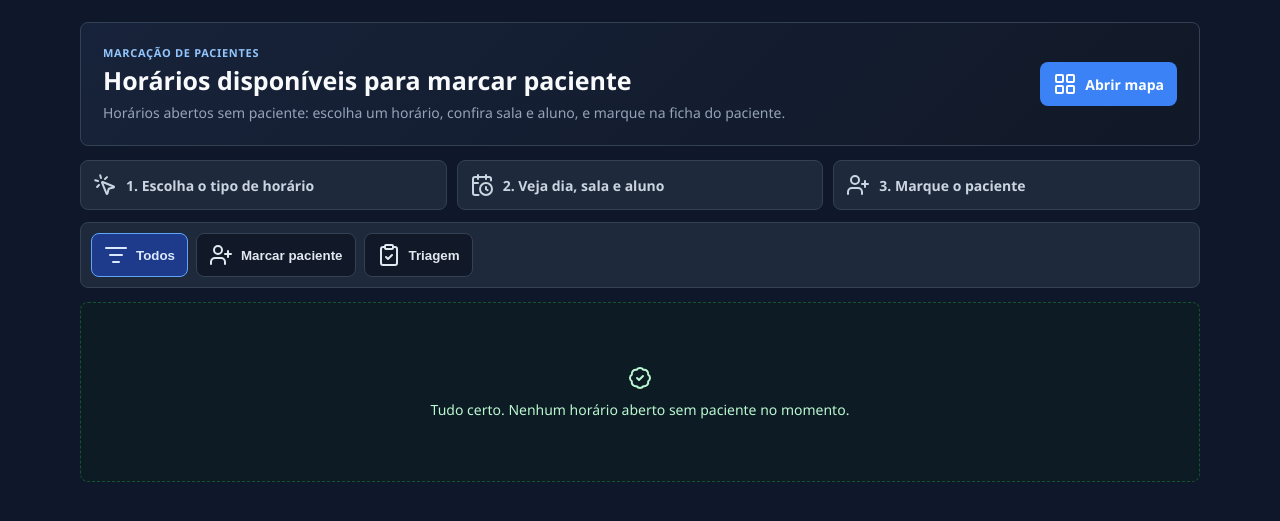
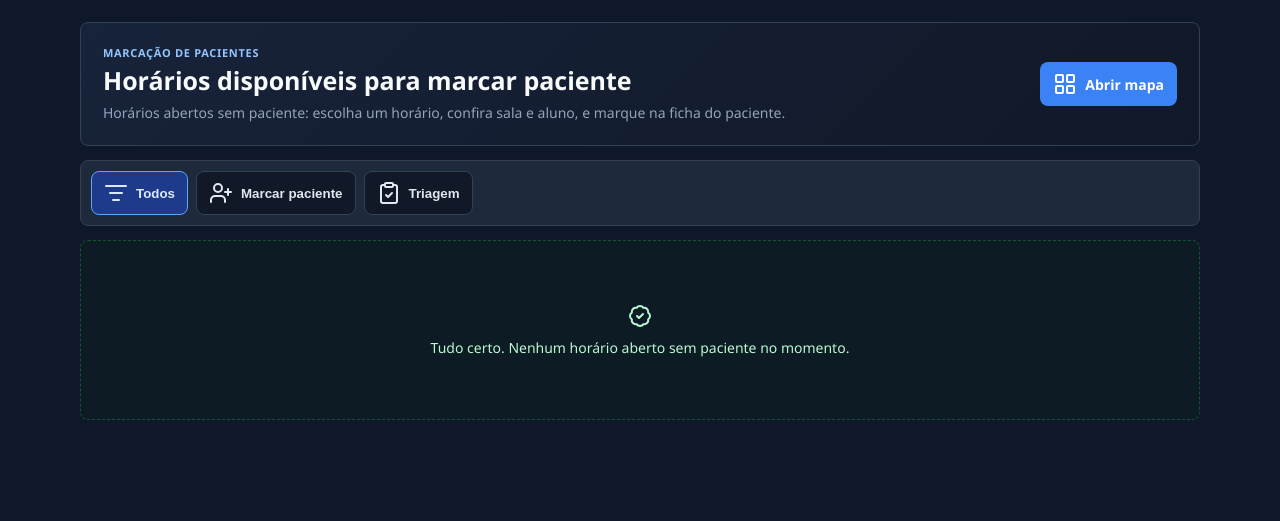
Before and after one commit to victorgtostes87/mapa_sala, a Flask app: page /horarios-abertos in a window 1280 px wide. Shown: the part 57-578 px from the top of the page. Run offline with Flask 3, Linux system fonts and the light colour scheme; a user stored in the database is signed in; data that the repository does not hold is empty.

Commit message:
Compacta horarios abertos e abre agendamento no mapa

```diff
--- a/static/css/horarios_abertos.css
+++ b/static/css/horarios_abertos.css
@@ -74,29 +74,7 @@ h3{font-size:15px;color:#f8fafc}
 }
 
 .hero-action i,
-.filter-btn i,
-.quick-guide i{width:17px;height:17px}
-
-.quick-guide{
-  display:grid;
-  grid-template-columns:repeat(3,minmax(0,1fr));
-  gap:10px;
-  margin-bottom:12px;
-}
-
-.quick-guide div{
-  display:flex;
-  align-items:center;
-  gap:9px;
-  background:var(--surface);
-  border:1px solid var(--border);
-  border-radius:var(--radius);
-  padding:12px;
-  color:#cbd5e1;
-  font-weight:800;
-}
-
-.quick-guide i{color:#93c5fd;flex:0 0 auto}
+.filter-btn i{width:17px;height:17px}
 
 .filter-panel{
   display:flex;
@@ -106,7 +84,7 @@ h3{font-size:15px;color:#f8fafc}
   border:1px solid var(--border);
   border-radius:var(--radius);
   padding:10px;
-  margin-bottom:14px;
+  margin-bottom:12px;
 }
 
 .filter-btn{
--- a/templates/horarios_abertos.html
+++ b/templates/horarios_abertos.html
@@ -34,21 +34,6 @@
       <a class="hero-action" href="/mapa"><i data-lucide="layout-grid"></i> Abrir mapa</a>
     </section>
 
-    <section class="quick-guide">
-      <div>
-        <i data-lucide="mouse-pointer-click"></i>
-        <span>1. Escolha o tipo de horário</span>
-      </div>
-      <div>
-        <i data-lucide="calendar-clock"></i>
-        <span>2. Veja dia, sala e aluno</span>
-      </div>
-      <div>
-        <i data-lucide="user-plus"></i>
-        <span>3. Marque o paciente</span>
-      </div>
-    </section>
-
     <section class="filter-panel" aria-label="Filtros de horários">
       <button class="filter-btn active" type="button" data-filter="todos">
         <i data-lucide="list-filter"></i>
@@ -78,7 +63,7 @@
         {% if dia.itens %}
         <div class="slot-list">
           {% for ag in dia.itens %}
-          <article class="slot-card {{ ag.tipo_codigo }}" data-slot-type="{{ ag.tipo_codigo }}">
+          <a class="slot-card {{ ag.tipo_codigo }}" data-slot-type="{{ ag.tipo_codigo }}" href="/mapa?dia_semana={{ ag.dia_semana|urlencode }}&horario={{ ag.horario|urlencode }}&sala={{ ag.sala|urlencode }}&abrir_agendamento={{ ag.id }}">
             <div class="slot-action">
               <span class="action-pill {{ ag.tipo_codigo }}">{{ ag.acao_recepcao }}</span>
               <span class="type-text">{{ ag.tipo_abertura }}</span>
@@ -98,7 +83,7 @@
             </div>
 
             <p>{{ ag.aviso }}</p>
-          </article>
+          </a>
           {% endfor %}
         </div>
         <div class="empty filtered-empty" hidden>
```
Also changed, not shown: other parts of static/css/horarios_abertos.css (+23 -15 lines), static/js/index.js (+39 -1 lines).
